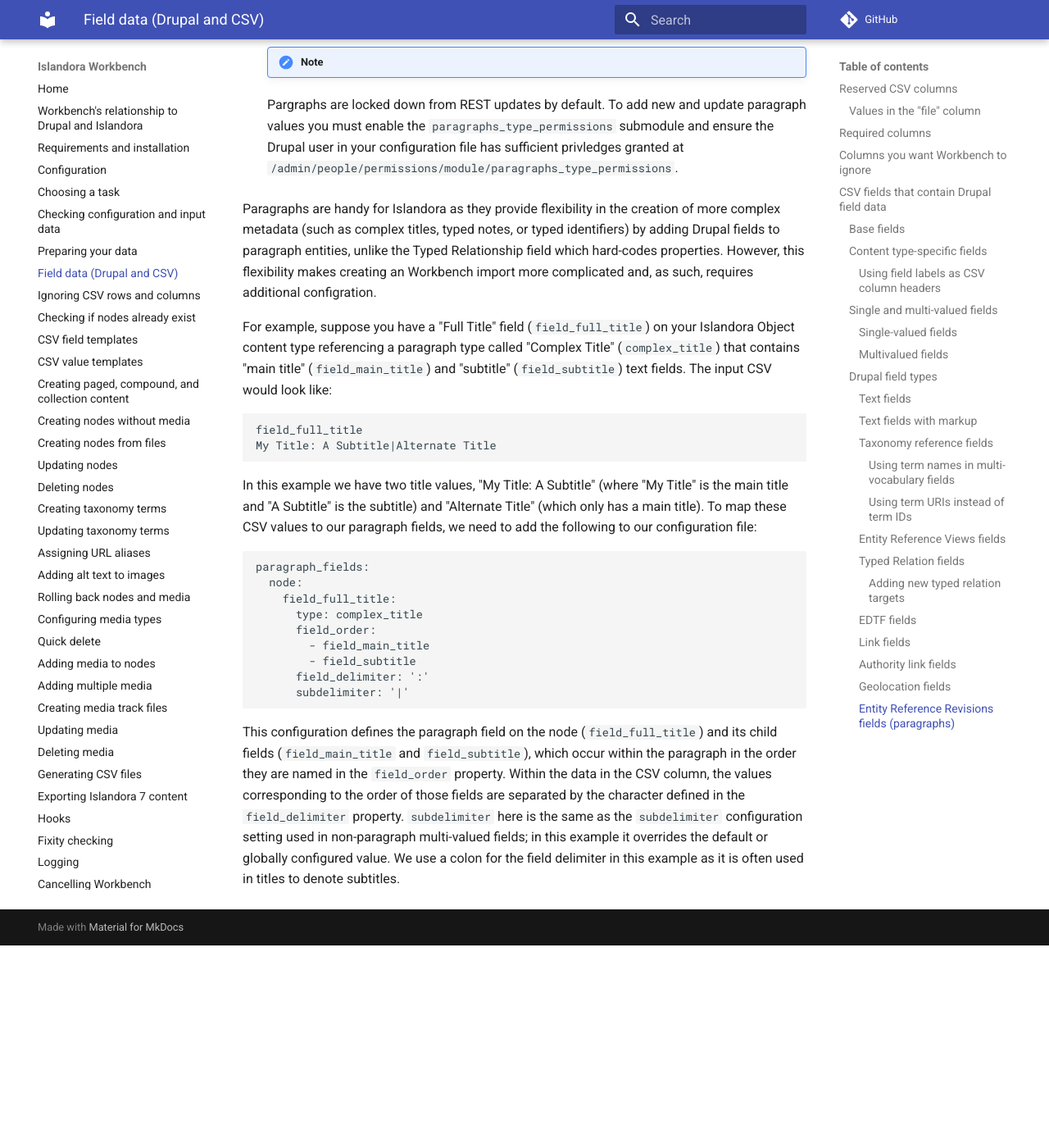
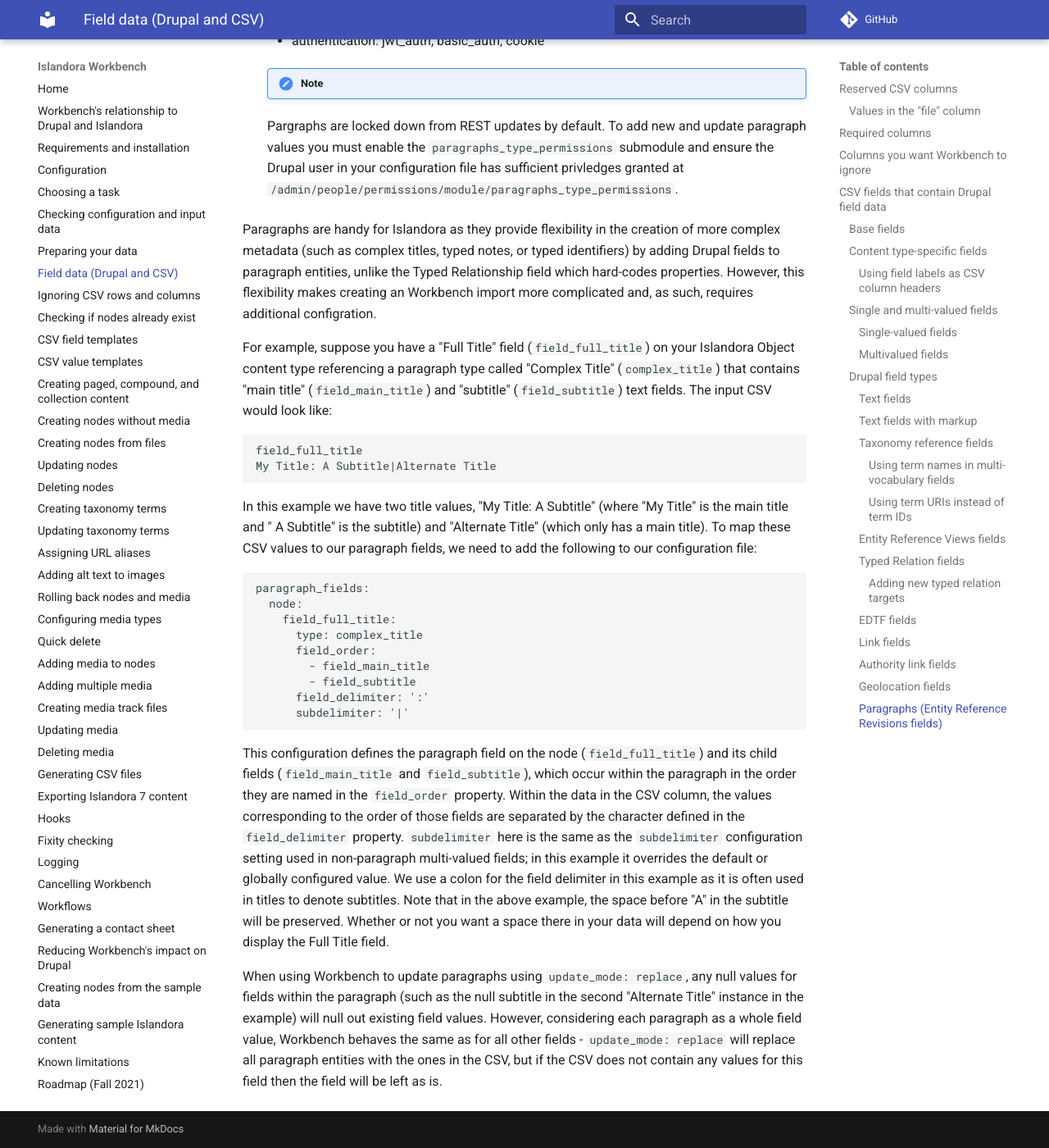
Before and after one commit to mjordan/islandora_workbench_docs, an MkDocs documentation site: the page built from docs/fields.md, in a window 1280 px wide and 1400 px high, scrolled down 24171 px. Shown: the whole window at 82% size. Built offline with MkDocs 1.6.1 and Material for MkDocs 9.7.7, drawn with Linux system fonts in a browser that asks for light colours; comment, search, counter and statistics services are not loaded; before the commit the page ends 25324 px from its top, so only the background shows below that; some of the changed text lies outside the part shown.

Commit message:
Update docs for paragraphs, including update tasks.

````diff
--- a/docs/fields.md
+++ b/docs/fields.md
@@ -575,11 +575,11 @@
     * Google Sheets: only `+` needs to be escaped
     * LibreOffice Calc: neither `+` nor `-` needs to be escaped
 
-#### Entity Reference Revisions fields (paragraphs)
+#### Paragraphs (Entity Reference Revisions fields)
 
 [Entity Reference Revisions](https://www.drupal.org/project/entity_reference_revisions) fields are similar to Drupal's core Entity Reference fields used for taxonomy terms but are intended for entities that are not intended for reference outside the context of the item that references them. For Islandora sites, this is used for [Paragraph](https://www.drupal.org/project/paragraphs) entities.
 
-In order to populate paragraph entites using Workbench, you need to enable and configure the REST endpoints for paragraphs. To do this, ensure the REST UI module is enabled, then go to Configuration/Web Services/REST Resources (`/admin/config/services/rest`) and enable "Paragraph". Then edit the settings for Paragraph to the following:
+In order to populate paragraph entites using Workbench in `create` and `update` tasks, you need to enable and configure the REST endpoints for paragraphs. To do this, ensure the REST UI module is enabled, then go to Configuration/Web Services/REST Resources (`/admin/config/services/rest`) and enable "Paragraph". Then edit the settings for Paragraph to the following:
 
 * Granularity = Method
 * GET
@@ -608,7 +608,7 @@
 My Title: A Subtitle|Alternate Title
 ```
 
-In this example we have two title values, "My Title: A Subtitle" (where "My Title" is the main title and "A Subtitle" is the subtitle) and "Alternate Title" (which only has a main title). To map these CSV values to our paragraph fields, we need to add the following to our configuration file:
+In this example we have two title values, "My Title: A Subtitle" (where "My Title" is the main title and " A Subtitle" is the subtitle) and "Alternate Title" (which only has a main title). To map these CSV values to our paragraph fields, we need to add the following to our configuration file:
 
 ```yml
 paragraph_fields:
@@ -622,4 +622,6 @@
       subdelimiter: '|'
 ```
 
-This configuration defines the paragraph field on the node (`field_full_title`) and its child fields (`field_main_title` and `field_subtitle`), which occur within the paragraph in the order they are named in the `field_order` property. Within the data in the CSV column, the values corresponding to the order of those fields are separated by the character defined in the `field_delimiter` property. `subdelimiter` here is the same as the `subdelimiter` configuration setting used in non-paragraph multi-valued fields; in this example it overrides the default or globally configured value. We use a colon for the field delimiter in this example as it is often used in titles to denote subtitles.
+This configuration defines the paragraph field on the node (`field_full_title`) and its child fields (`field_main_title` and `field_subtitle`), which occur within the paragraph in the order they are named in the `field_order` property. Within the data in the CSV column, the values corresponding to the order of those fields are separated by the character defined in the `field_delimiter` property. `subdelimiter` here is the same as the `subdelimiter` configuration setting used in non-paragraph multi-valued fields; in this example it overrides the default or globally configured value. We use a colon for the field delimiter in this example as it is often used in titles to denote subtitles. Note that in the above example, the space before "A" in the subtitle will be preserved. Whether or not you want a space there in your data will depend on how you display the Full Title field.
+
+When using Workbench to update paragraphs using `update_mode: replace`, any null values for fields within the paragraph (such as the null subtitle in the second "Alternate Title" instance in the example) will null out existing field values. However, considering each paragraph as a whole field value, Workbench behaves the same as for all other fields - `update_mode: replace` will replace all paragraph entities with the ones in the CSV, but if the CSV does not contain any values for this field then the field will be left as is.
````
Also changed, not shown: docs/limitations.md (+0 -4 lines).
